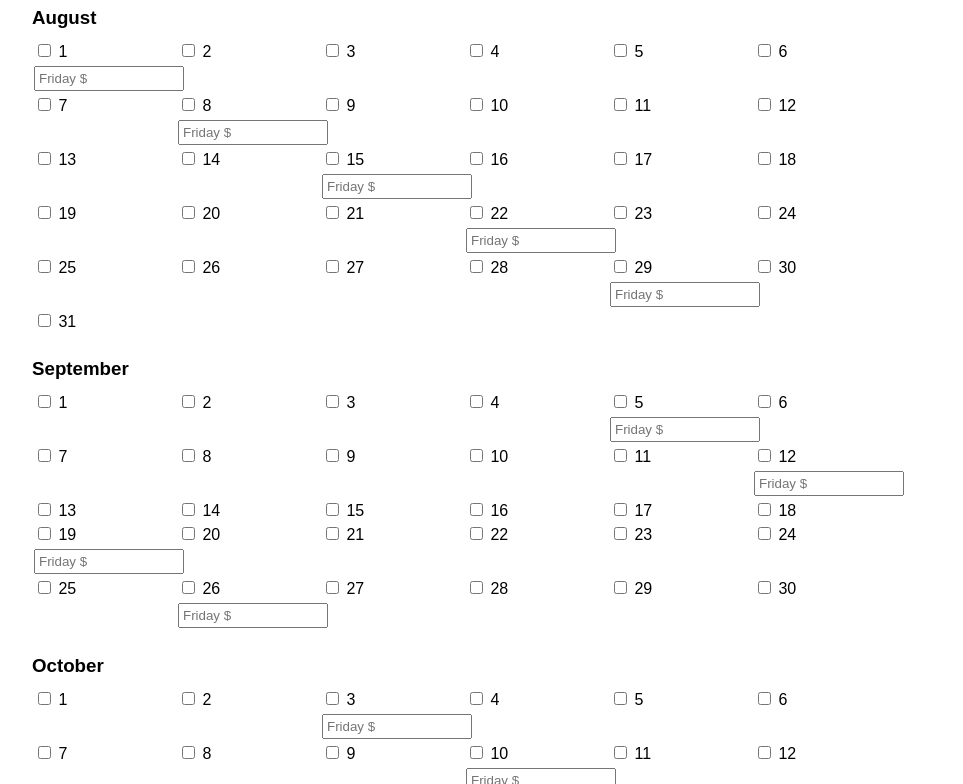
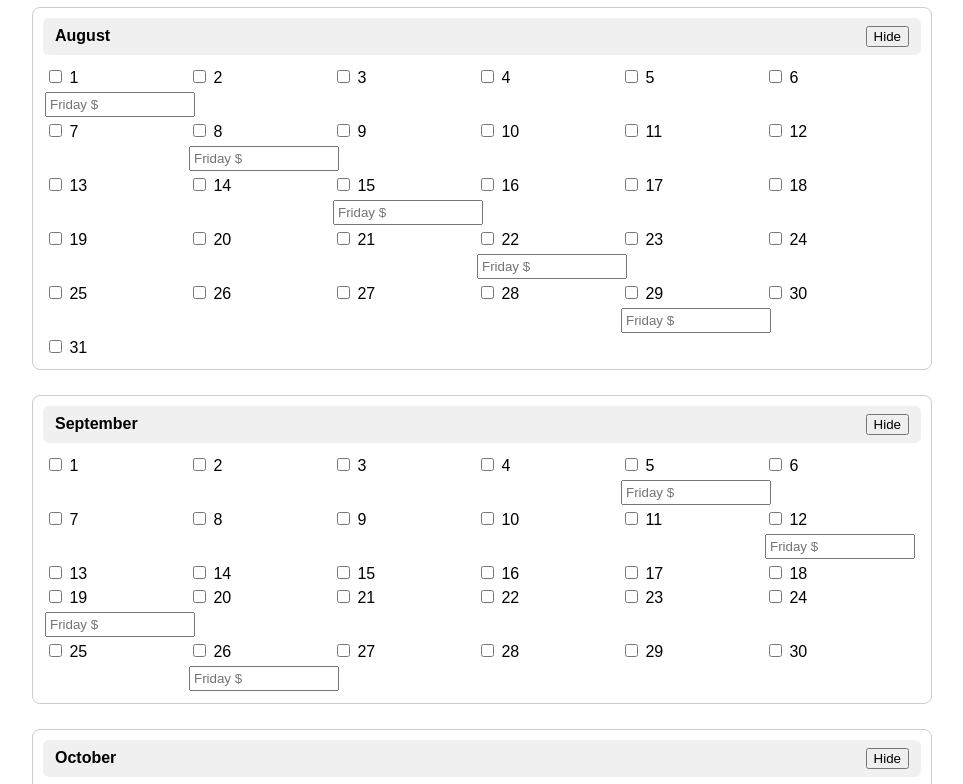
Before and after one commit to akinmade1/tracker, a plain HTML site: page index.html in a window 1280 px wide. Shown: the part 93-877 px from the top of the page, without its empty margins (158-1121 px from the left). Drawn offline with Linux system fonts and the light colour scheme.

Commit message:
Update index.html

```diff
--- a/index.html
+++ b/index.html
@@ -2,7 +2,7 @@
 <html lang="en">
 <head>
   <meta charset="UTF-8">
-  <title>Tracker</title>
+  <title>Friday Amount Tracker</title>
   <style>
     body {
       font-family: sans-serif;
@@ -12,9 +12,21 @@
     }
     .month {
       margin-bottom: 25px;
+      border: 1px solid #ccc;
+      border-radius: 8px;
+      padding: 10px;
     }
-    .month h3 {
-      margin-bottom: 10px;
+    .month-header {
+      display: flex;
+      justify-content: space-between;
+      align-items: center;
+      cursor: pointer;
+      background-color: #f0f0f0;
+      padding: 8px 12px;
+      border-radius: 6px;
+    }
+    .month-content {
+      margin-top: 10px;
     }
     .day {
       display: inline-block;
@@ -39,9 +51,9 @@
 </head>
 <body>
 
-  <h1>Tracker</h1>
+  <h1>Select Dates & Enter Friday Amounts</h1>
   <div id="checkboxContainer"></div>
-  <div id="totalContainer">Total : $0.00</div>
+  <div id="totalContainer">Total Friday Amount: $0.00</div>
 
   <script>
     const container = document.getElementById("checkboxContainer");
@@ -57,25 +69,27 @@
       { name: "February", days: 28, monthNum: 1 }
     ];
 
-    // Load saved data
     const savedDates = JSON.parse(localStorage.getItem("selectedDates") || "[]");
     const savedAmounts = JSON.parse(localStorage.getItem("fridayAmounts") || "{}");
 
-    // Helper: Check if a date is a Friday
     function isFriday(monthIndex, day) {
       const year = new Date().getFullYear();
       const date = new Date(year, monthIndex, day);
       return date.getDay() === 5;
     }
 
-    // Create interface
     months.forEach(month => {
       const monthDiv = document.createElement("div");
       monthDiv.className = "month";
 
-      const header = document.createElement("h3");
-      header.textContent = month.name;
+      // Header with toggle
+      const header = document.createElement("div");
+      header.className = "month-header";
+      header.innerHTML = `<strong>${month.name}</strong> <button>Hide</button>`;
       monthDiv.appendChild(header);
+
+      const content = document.createElement("div");
+      content.className = "month-content";
 
       for (let day = 1; day <= month.days; day++) {
         const dateStr = `${month.name} ${day}`;
@@ -88,7 +102,6 @@
         checkbox.name = "dates";
         checkbox.value = dateStr;
 
-        // Restore checkbox state
         if (savedDates.includes(dateStr)) checkbox.checked = true;
 
         checkbox.addEventListener("change", saveSelections);
@@ -96,14 +109,12 @@
         label.appendChild(checkbox);
         label.append(` ${day}`);
 
-        // If it's a Friday, add input box
         if (isFriday(month.monthNum, day)) {
           const input = document.createElement("input");
           input.type = "number";
           input.className = "amountInput";
           input.placeholder = "Friday $";
 
-          // Restore saved amount
           if (savedAmounts[dateKey]) {
             input.value = savedAmounts[dateKey];
           }
@@ -117,9 +128,18 @@
           label.appendChild(input);
         }
 
-        monthDiv.appendChild(label);
+        content.appendChild(label);
       }
 
+      // Toggle logic
+      const toggleBtn = header.querySelector("button");
+      toggleBtn.addEventListener("click", () => {
+        const isHidden = content.style.display === "none";
+        content.style.display = isHidden ? "block" : "none";
+        toggleBtn.textContent = isHidden ? "Hide" : "Show";
+      });
+
+      monthDiv.appendChild(content);
       container.appendChild(monthDiv);
     });
 
@@ -135,10 +155,9 @@
         const num = parseFloat(amount);
         if (!isNaN(num)) total += num;
       }
-      totalDisplay.textContent = `Total: $${total.toFixed(2)}`;
+      totalDisplay.textContent = `Total Friday Amount: $${total.toFixed(2)}`;
     }
 
-    // On load
     updateTotal();
   </script>
 
```
